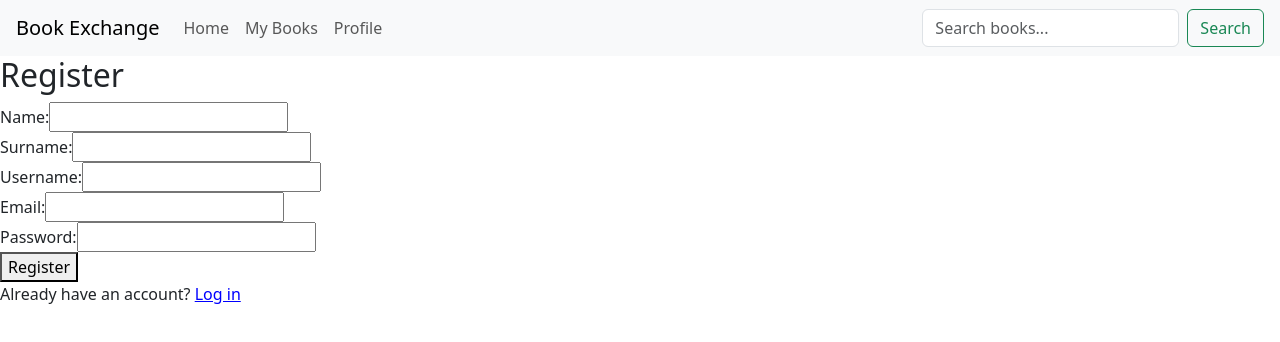
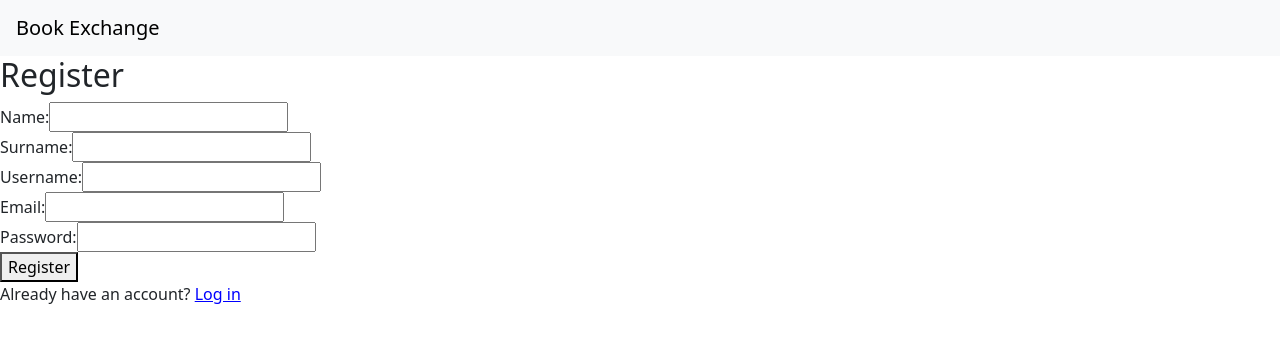
Before and after one commit to kristina-djukic/book-exchange, a React (Create React App) app in the folder frontend/: page /register in a window 1280 px wide. Shown: the top 342 px of the page. Built offline with nearby package versions, Linux system fonts and the light colour scheme.

Commit message:
hide navbar on login and register

```diff
--- a/frontend/src/components/navBar.js
+++ b/frontend/src/components/navBar.js
@@ -1,12 +1,17 @@
 import React from "react";
-import { Link } from "react-router-dom";
+import { Link, useLocation } from "react-router-dom";
 
 const NavBar = () => {
+  const location = useLocation();
+  const hideOn = ["/login", "/register"];
+
   return (
     <nav className="navbar navbar-expand-lg navbar-light bg-light px-3">
       <Link className="navbar-brand" to="/">
         Book Exchange
       </Link>
+      {!hideOn.includes(location.pathname) && (
+        <>
           <button
             className="navbar-toggler"
             type="button"
@@ -47,6 +52,8 @@ const NavBar = () => {
               </button>
             </form>
           </div>
+        </>
+      )}
     </nav>
   );
 };
```
Lines whose indentation alone changed are shown as unchanged.
